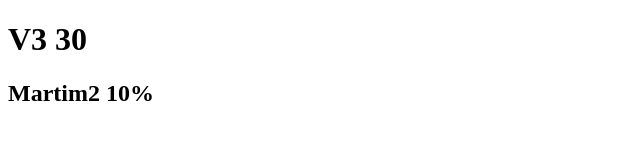
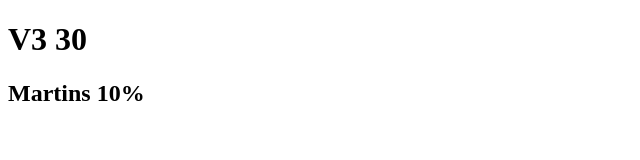
Before and after one commit to goncalojesuss/TesteWorkFlow, a plain HTML site: page index.html in a window 1280 px wide. Shown: the full height of the page, 0-640 px from the left. Drawn offline with Linux system fonts and the light colour scheme.

Commit message:
v3 martins

```diff
--- a/index.html
+++ b/index.html
@@ -7,6 +7,6 @@
 </head>
 <body>
     <h1>V3 30</h1>
-    <h2>Martim2 10%</h2>
+    <h2>Martins 10%</h2>
 </body>
 </html>
```
